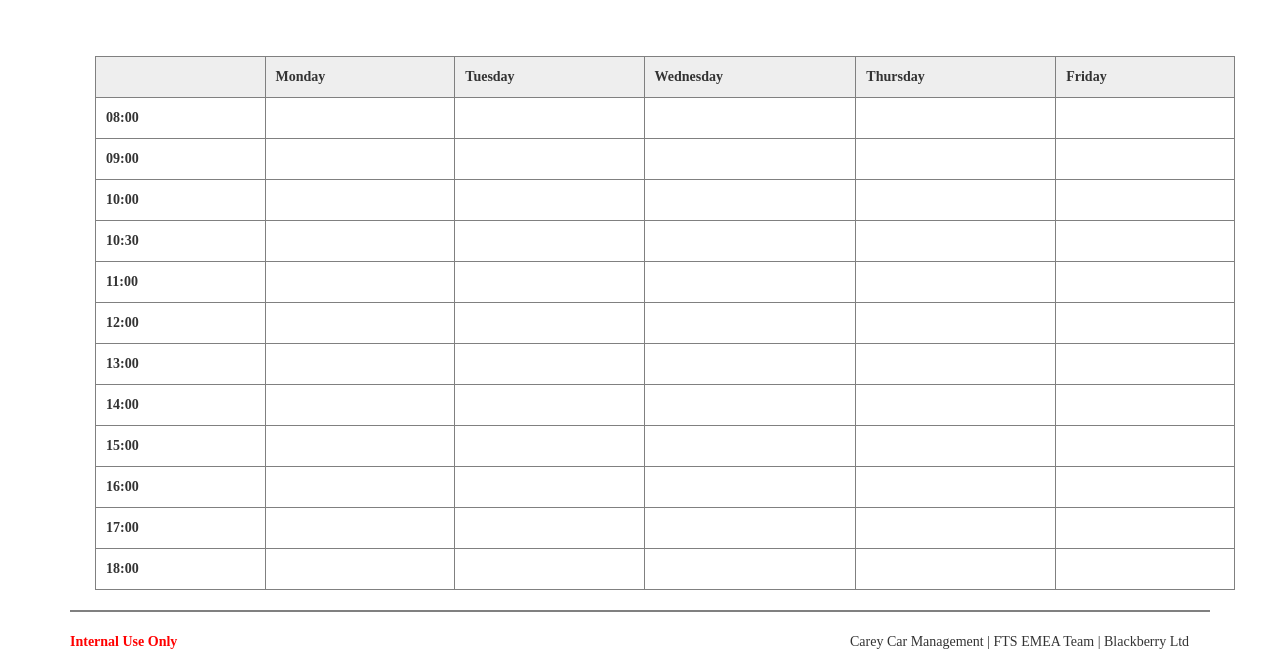
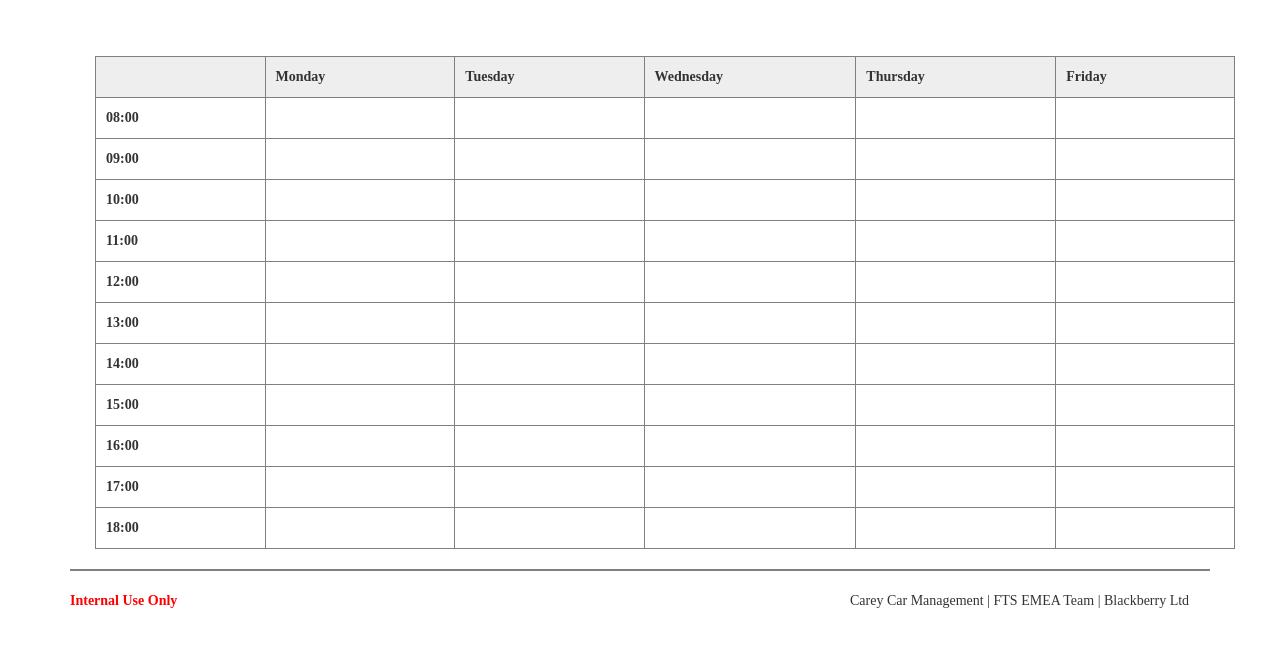
Before and after one commit to kipatelbb1/CarerCarSystem, a PHP site: page /home.php in a window 1280 px wide. Shown: the part 859-1511 px from the top of the page. After the commit the page ends 1467 px from the top, so only its background shows below. Run offline with PHP 8.4, Linux system fonts and the light colour scheme; the visitor is signed in with stand-in values (Sample User, id 1); data comes from the database, SQL or seed files in the repository; lists and menus that the app fills with data are empty.

Commit message:
revoked date changes

```diff
--- a/home.php
+++ b/home.php
@@ -105,7 +105,7 @@
 
 								<select name="pick_up" id="pick_up">
 									<option value="1000">10:00</option>
-									<option value="1030">10:30</option>
+									<!-- <option value="1030">10:30</option> -->
 									<option value="1100">11:00</option>
 									<option value="1200">12:00</option>
 									<option value="1300">13:00</option>
@@ -377,14 +377,14 @@
 					<td id="Fri1000"><?php compareData("Fri1000",$Dates,$Locations, $Names); ?></td>
 				</tr>
 
-				<tr>
+				<!-- <tr>
 					<th>10:30</th>
 					<td id="Mon1030"><?php compareData("Mon1030",$Dates,$Locations, $Names); ?></td>
 					<td id="Tue1030"><?php compareData("Tue1030",$Dates,$Locations, $Names); ?></td>
 					<td id="Wed1030"><?php compareData("Wed1030",$Dates,$Locations, $Names); ?></td>
 					<td id="Thu1030"><?php compareData("Thu1030",$Dates,$Locations, $Names); ?></td>
 					<td id="Fri1030"><?php compareData("Fri1030",$Dates,$Locations, $Names); ?></td>
-				</tr>
+				</tr> -->
 
 
 				<tr>
```
